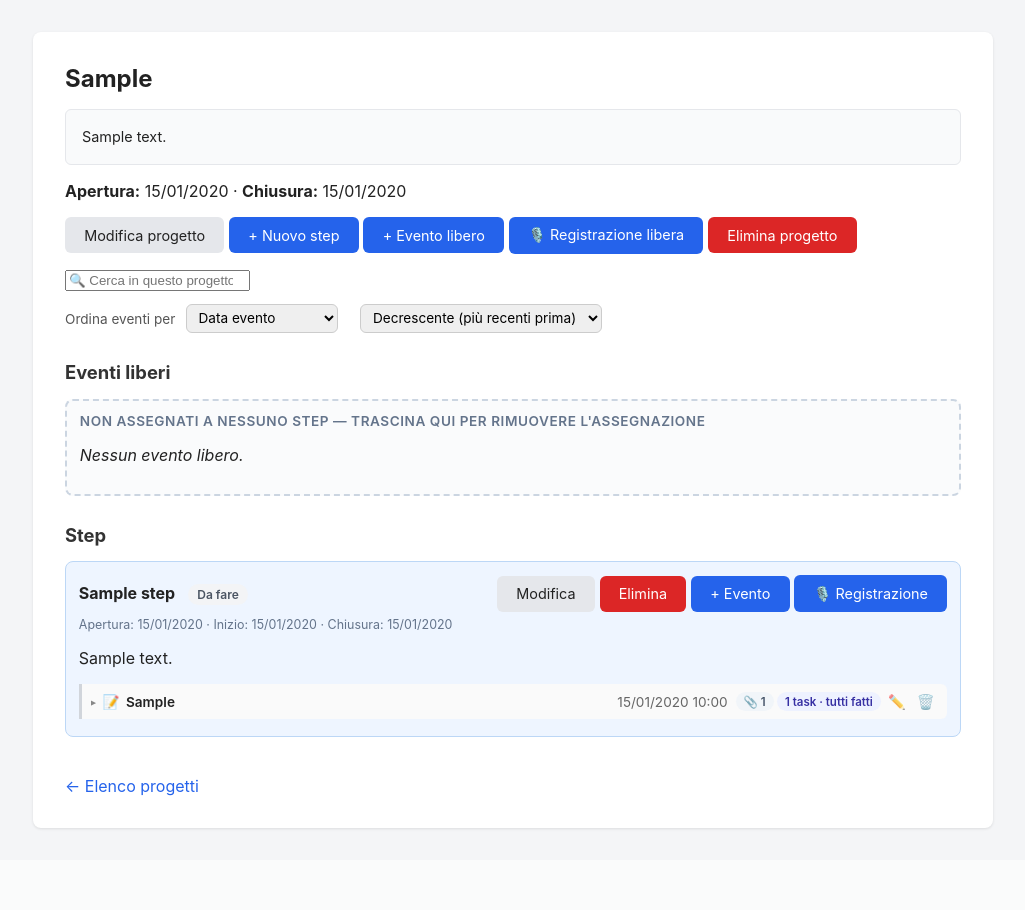
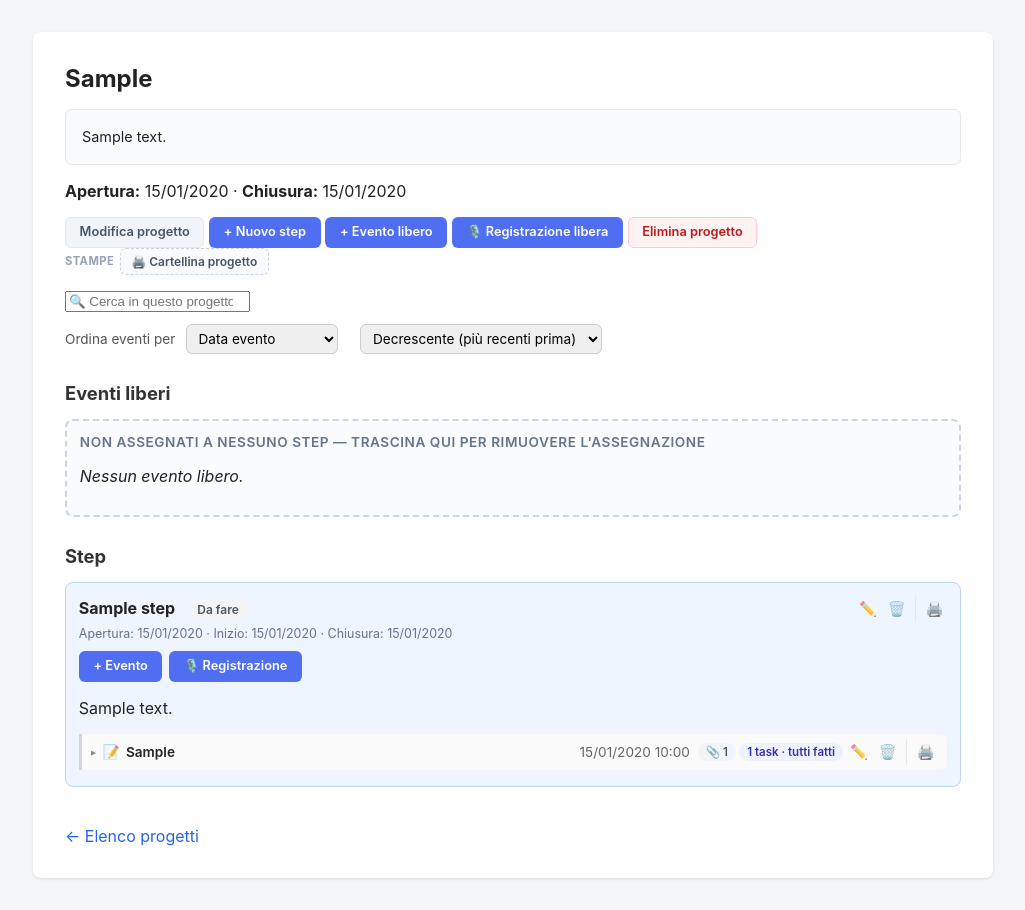
Before and after one commit to thinice-ita/progetti, a PHP site: page /progetto_view.php?id=1 in a window 1280 px wide. Shown: the whole page, without its empty margins (127-1152 px from the left). Before the commit the page ends 830 px from the top, so only its background shows below. Run offline with PHP 8.4, Linux system fonts and the light colour scheme; tables that the repository leaves empty hold one stand-in row (values such as "Sample post").

Commit message:
stile pulsanti e stampa cartelline per: progetto, step e evento

```diff
--- a/includes/stile.php
+++ b/includes/stile.php
@@ -37,21 +37,24 @@
     }
     textarea { min-height: 100px; resize: vertical; }
     button, a.btn {
-        background: #2563eb;
+        background: #4f6ef2;
         color: #fff;
-        border: none;
-        padding: 0.6rem 1.2rem;
+        border: 1px solid transparent;
+        padding: 0.4rem 0.85rem;
         border-radius: 6px;
-        font-size: 0.9rem;
+        font-size: 0.8rem;
+        font-weight: 600;
         cursor: pointer;
         text-decoration: none;
         display: inline-block;
+        line-height: 1.3;
+        transition: background .12s, border-color .12s;
     }
-    button:hover, a.btn:hover { background: #1d4ed8; }
-    a.btn-secondary { background: #e5e7eb; color: #222; }
-    a.btn-secondary:hover { background: #d1d5db; }
-    a.btn-danger { background: #dc2626; }
-    a.btn-danger:hover { background: #b91c1c; }
+    button:hover, a.btn:hover { background: #3c58d6; }
+    a.btn-secondary { background: #f1f5f9; color: #475569; border-color: #e2e8f0; }
+    a.btn-secondary:hover { background: #e2e8f0; border-color: #cbd5e1; }
+    a.btn-danger { background: #fef2f2; color: #b91c1c; border-color: #fecaca; }
+    a.btn-danger:hover { background: #fee2e2; border-color: #fca5a5; }
     .stato {
         background: #eef2ff;
         border-left: 4px solid #2563eb;
@@ -272,6 +275,39 @@
     }
     .icona-azione:hover { opacity: 1; background: rgba(0,0,0,0.06); }
 
+    /* Zona stampe: raggruppa le azioni di stampa separandole da modifica/elimina,
+       cosi non si confondono con le azioni di gestione dello step/evento. Dentro
+       una riga di icone esistente si separa con un divisore; da sola (a livello
+       progetto) mostra anche un'etichetta. */
+    .zona-stampe { display: inline-flex; align-items: center; gap: 0.35rem; }
+    .zona-stampe-titolo {
+        font-size: 0.7rem;
+        font-weight: 700;
+        text-transform: uppercase;
+        letter-spacing: .04em;
+        color: #94a3b8;
+    }
+    .azioni-icone .zona-stampe { padding-left: 0.35rem; margin-left: 0.15rem; border-left: 1px solid #e2e8f0; }
+    .btn-stampa {
+        display: inline-flex;
+        align-items: center;
+        gap: 0.3rem;
+        background: #f8fafc;
+        color: #475569;
+        border: 1px dashed #cbd5e1;
+        padding: 0.3rem 0.65rem;
+        border-radius: 6px;
+        font-size: 0.75rem;
+        font-weight: 600;
+        text-decoration: none;
+        cursor: pointer;
+    }
+    .btn-stampa:hover { background: #f1f5f9; border-color: #94a3b8; }
+
+    /* Riga separata per le azioni che aggiungono contenuto a uno step (+ Evento,
+       Registrazione), distinta dalle icone di gestione dello step nell'header. */
+    .step-azioni-contenuto { display: flex; gap: 0.4rem; flex-wrap: wrap; margin: 0.4rem 0 0.8rem; }
+
     .badge-task {
         display: inline-flex;
         align-items: center;
--- a/progetto_view.php
+++ b/progetto_view.php
@@ -113,6 +113,10 @@ function stampaEvento(array $evento, array $allegatiPerEvento, array $taskPerEve
                 <a href="evento_form.php?id=<?= $idEvento ?>" class="icona-azione" title="Modifica">✏️</a>
                 <a href="evento_delete.php?id=<?= $idEvento ?>" class="icona-azione icona-azione-elimina" title="Elimina"
                    onclick="return confirm('Eliminare questo evento?');">🗑️</a>
+                <span class="zona-stampe">
+                    <a href="stampa_cartellina.php?tipo=evento&id=<?= $idEvento ?>" class="icona-azione" target="_blank"
+                       title="Stampa cartellina evento">🖨️</a>
+                </span>
             </span>
         </summary>
         <div class="evento-corpo">
@@ -189,6 +193,12 @@ function stampaEvento(array $evento, array $allegatiPerEvento, array $taskPerEve
            onclick="return confirm('Eliminare questo progetto e tutto il suo contenuto?');">Elimina progetto</a>
     </div>
 
+    <div class="zona-stampe zona-stampe-progetto">
+        <span class="zona-stampe-titolo">Stampe</span>
+        <a class="btn-stampa" href="stampa_cartellina.php?tipo=progetto&id=<?= $idProgetto ?>" target="_blank"
+           title="Stampa cartellina progetto">🖨️ Cartellina progetto</a>
+    </div>
+
     <div class="ricerca-globale">
         <input type="search" id="ricerca-input" placeholder="🔍 Cerca in questo progetto (eventi, step, task)...">
         <span id="ricerca-conteggio" class="ricerca-conteggio"></span>
@@ -235,12 +245,14 @@ function stampaEvento(array $evento, array $allegatiPerEvento, array $taskPerEve
                     <strong><?= h($step['nome']) ?></strong>
                     <span class="badge badge-<?= h($step['stato']) ?>"><?= h($etichetteStato[$step['stato']] ?? $step['stato']) ?></span>
                 </div>
-                <div class="azioni">
-                    <a class="btn btn-secondary" href="step_form.php?id=<?= $idStep ?>">Modifica</a>
-                    <a class="btn btn-danger" href="step_delete.php?id=<?= $idStep ?>"
-                       onclick="return confirm('Eliminare questo step? Gli eventi collegati restano nel progetto e tornano liberi.');">Elimina</a>
-                    <a class="btn azione-riapertura" href="evento_form.php?fk_step=<?= $idStep ?>">+ Evento</a>
-                    <a class="btn azione-riapertura" href="registrazione_form.php?fk_step=<?= $idStep ?>">🎙️ Registrazione</a>
+                <div class="azioni azioni-icone">
+                    <a class="icona-azione" href="step_form.php?id=<?= $idStep ?>" title="Modifica step">✏️</a>
+                    <a class="icona-azione icona-azione-elimina" href="step_delete.php?id=<?= $idStep ?>" title="Elimina step"
+                       onclick="return confirm('Eliminare questo step? Gli eventi collegati restano nel progetto e tornano liberi.');">🗑️</a>
+                    <span class="zona-stampe">
+                        <a class="icona-azione" href="stampa_cartellina.php?tipo=step&id=<?= $idStep ?>" target="_blank"
+                           title="Stampa cartellina step">🖨️</a>
+                    </span>
                 </div>
             </div>
 
@@ -249,6 +261,11 @@ function stampaEvento(array $evento, array $allegatiPerEvento, array $taskPerEve
                 &middot; Inizio: <?= ($step['data_inizio'] ?? null) ? formattaData($step['data_inizio']) : '—' ?>
                 &middot; Chiusura: <?= ($step['data_chiusura'] ?? null) ? formattaData($step['data_chiusura']) : '—' ?>
             </p>
+
+            <div class="step-azioni-contenuto">
+                <a class="btn azione-riapertura" href="evento_form.php?fk_step=<?= $idStep ?>">+ Evento</a>
+                <a class="btn azione-riapertura" href="registrazione_form.php?fk_step=<?= $idStep ?>">🎙️ Registrazione</a>
+            </div>
 
             <?php if ($step['descrizione']): ?>
                 <p><?= nl2br(h($step['descrizione'])) ?></p>
```
Also changed, not shown: stampa_cartellina.php (added, +216 -0 lines).
